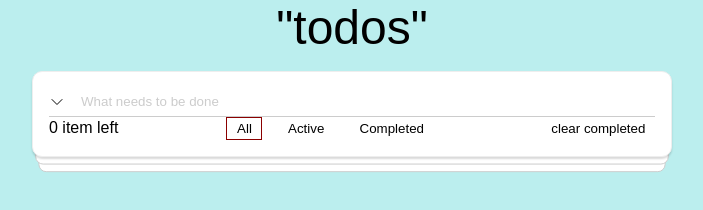
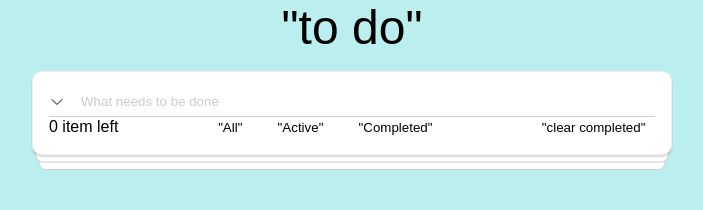
Before and after one commit to d1v1n3x/todolist, a plain HTML site: page index.html in a window 1280 px wide. Shown: the whole page, without its empty margins (288-991 px from the left). Drawn offline with Linux system fonts and the light colour scheme.

Commit message:
change layout

```diff
--- a/index.html
+++ b/index.html
@@ -11,7 +11,7 @@
 </head>
 
 <body>
-    <h1>"todos"</h1>
+    <h1>"to do"</h1>
     <div class="container">
         <div class="contents">
             <div class="input">
@@ -40,11 +40,11 @@
                     item left
                 </p>
                 <div>
-                    <button>All</button>
-                    <button>Active</button>
-                    <button>Completed</button>
+                    <button>"All"</button>
+                    <button>"Active"</button>
+                    <button>"Completed"</button>
                 </div>
-                <button id="clear">clear completed</button>
+                <button id="clear">"clear completed"</button>
             </div>
         </div>
     </div>
--- a/take/style.css
+++ b/take/style.css
@@ -104,10 +104,10 @@ h1 {
   border: none;
   outline: none;
   cursor: pointer;
-  color: darkred;
+  color: black;
 }
 #list > .row > button:hover {
-  color: darkred;
+  color: black;
 }
 #list > .row > .checkbox {
   color: #ccc;
@@ -139,5 +139,5 @@ h1 {
   gap: 1rem;
 }
 .actions > div > button.active {
-  border: 1px solid darkred;
+  border: 1px solid black;
 }
```
